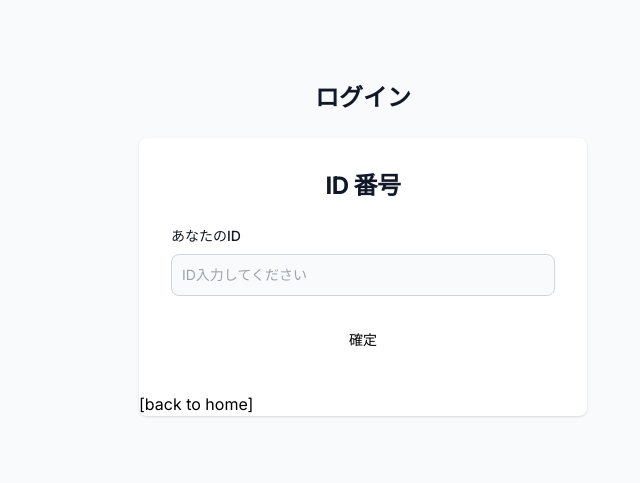
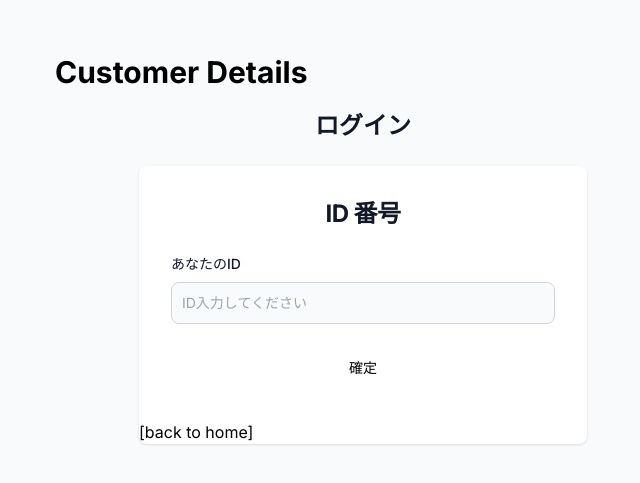
Before and after one commit to RyuaUehara/NewQRcode, a Next.js app: page /customer/login/1 in a window 1280 px wide. Shown: the part 151-634 px from the top of the page, without its empty margins (277-917 px from the left). Built offline with nearby package versions, Linux system fonts and the light colour scheme; no server answers; the database is empty.

Commit message:
ログイン画面にお客様の名前が出るようにしました

```diff
--- /dev/null
+++ b/src/app/componets/OneCustomer.tsx
@@ -0,0 +1,44 @@
+import { useEffect, useState } from 'react';
+import { CustomerType } from '@/app/api/customer/type';
+
+const OneCustomer = () => {
+  const [customer, setCustomer] = useState<CustomerType | null>(null);
+  const [isLoading, setIsLoading] = useState<boolean>(false);
+  const id = window.location.pathname.split('/').pop(); // Get id from URL path
+
+  useEffect(() => {
+    const fetchCustomer = async () => {
+      if (id) {
+        setIsLoading(true);
+        try {
+          const res = await fetch(`/api/customer/${id}`);
+          const customerData = await res.json();
+          setCustomer(customerData);
+        } catch (error) {
+          console.error('Error fetching customer data:', error);
+        }
+        setIsLoading(false);
+      }
+    };
+    fetchCustomer();
+  }, [id]);
+
+  if (isLoading) {
+    return <p>Loading...</p>;
+  }
+
+  return (
+    <div className="w-1/2 flex flex-col">
+      <div className="flex justify-between mb-5">
+        <p className="text-center font-bold text-3xl">Customer Details</p>
+      </div>
+      {customer && (
+        <div className="flex flex-col items-center justify-start">
+          <p>{JSON.stringify(customer)}</p>
+        </div>
+      )}
+    </div>
+  );
+};
+
+export default OneCustomer;
--- a/src/app/customer/login/[id]/page.tsx
+++ b/src/app/customer/login/[id]/page.tsx
@@ -1,11 +1,13 @@
 "use client";
 
 import Link from "next/link";
+import OneCustomer from "@/app/componets/OneCustomer";
 
 export default function Home() {
   return (
     <section className="bg-gray-50 dark:bg-gray-900">
       <div className="flex flex-col items-center justify-center px-6 py-8 mx-auto md:h-screen lg:py-0">
+        <OneCustomer />
         <a href="#" className="flex items-center mb-6 text-2xl font-semibold text-gray-900 dark:text-white">
           ログイン
         </a>
```
